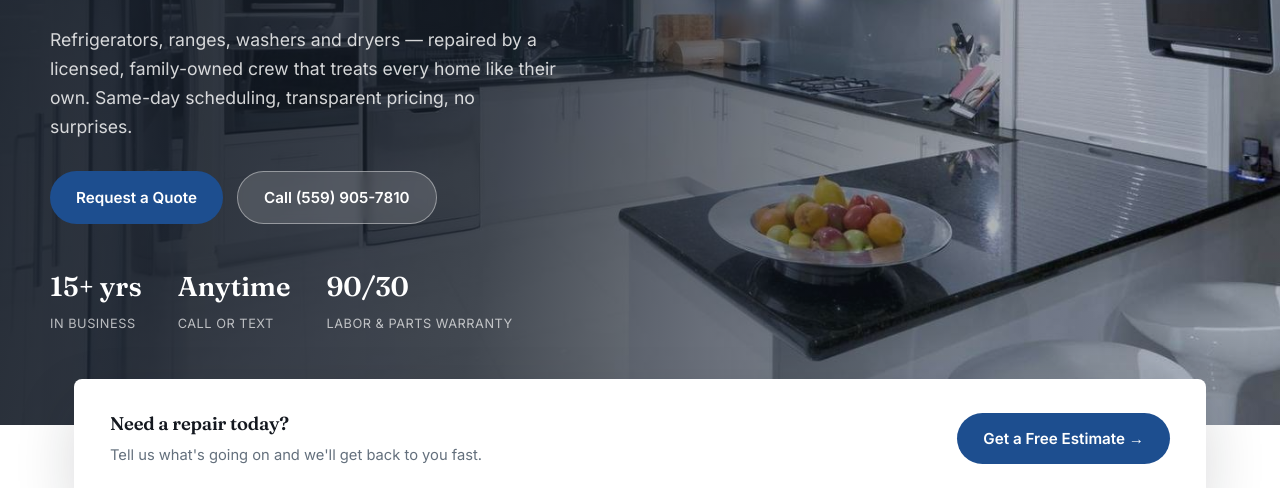
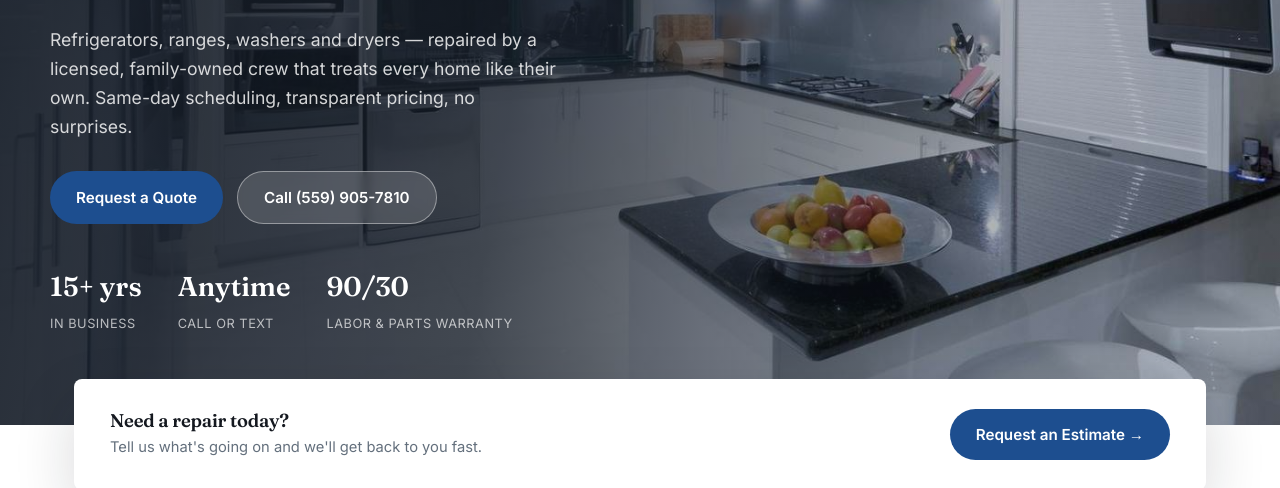
Before and after one commit to meshupstudio/MVI-Appliance, a plain HTML site: page index.html in a window 1280 px wide. Shown: the part 464-952 px from the top of the page. Drawn offline with Linux system fonts and the light colour scheme.

Commit message:
Fix homepage SEO issues: false 24-hour claim, CTA contradiction, meta, heading
- Replace the "24-Hour Service" info-card (implying guaranteed round-the-
  clock repairs) with "Same-Day Scheduling", matching the accurate
  same-day-when-possible language already used sitewide. This claim was
  missed by the earlier sitewide factual-consistency cleanup.
- Replace the "Get a Free Estimate" CTA with "Request an Estimate" to
  remove its direct contradiction with the "Diagnostic Fee" info-card on
  the same page, and to match "Request Service" CTA language used on
  /refrigerator-repair/ and the location pages.
- Rewrite the homepage meta/og/twitter description to match the sitewide
  140-155 char convention and lead with verified trust signals (since
  2009, license A45663, 90-day labor warranty) instead of generic
  "budget-friendly" language.
- Change the quote-bar heading from h3 to h2 to fix a heading-hierarchy
  skip (h1 was followed by an h3 before any h2). Renamed the matching
  CSS selector (.quote-bar h3 -> .quote-bar h2) so the heading's visual
  size/spacing is unchanged.

Title, H1, canonical, and all link destinations are unchanged per the
approved scope.

Co-Authored-By: Claude Sonnet 5 <noreply@anthropic.com>
Claude-Session: https://claude.ai/code/session_01Y9HvEvY35Z8oyE3uRr3MYE

```diff
--- a/css/style.css
+++ b/css/style.css
@@ -83,7 +83,7 @@ img { max-width: 100%; display: block; border-radius: var(--radius); }
   background: #fff; border-radius: var(--radius); box-shadow: 0 24px 60px rgba(20,24,31,0.16);
   padding: 30px 36px; display: flex; align-items: center; justify-content: space-between; gap: 24px; flex-wrap: wrap;
 }
-.quote-bar h3 { margin: 0 0 4px; font-size: 1.15rem; }
+.quote-bar h2 { margin: 0 0 4px; font-size: 1.15rem; }
 .quote-bar p { margin: 0; color: var(--gray); font-size: 0.92rem; }
 
 /* ---- Trust strip ---- */
--- a/index.html
+++ b/index.html
@@ -4,16 +4,16 @@
   <meta charset="UTF-8">
   <meta name="viewport" content="width=device-width, initial-scale=1">
   <title>Fresno Appliance Repair | MVI Appliance Services</title>
-  <meta name="description" content="Prompt &amp; budget-friendly repairs for appliances in Fresno. Call or text anytime. Licensed &amp; insured. Request a quote online.">
+  <meta name="description" content="Appliance repair in Fresno, Clovis &amp; Madera since 2009. Licensed &amp; insured (A45663), 90-day labor warranty. Call or text anytime.">
   <meta property="og:type" content="website">
   <meta property="og:title" content="Fresno Appliance Repair | MVI Appliance Services">
-  <meta property="og:description" content="Prompt &amp; budget-friendly repairs for appliances in Fresno. Call or text anytime. Licensed &amp; insured. Request a quote online.">
+  <meta property="og:description" content="Appliance repair in Fresno, Clovis &amp; Madera since 2009. Licensed &amp; insured (A45663), 90-day labor warranty. Call or text anytime.">
   <meta property="og:url" content="https://mviappliance.com/">
   <meta property="og:image" content="https://mviappliance.com/images/luxury-kitchen.jpg">
   <meta property="og:site_name" content="MVI Appliance Services">
   <meta name="twitter:card" content="summary_large_image">
   <meta name="twitter:title" content="Fresno Appliance Repair | MVI Appliance Services">
-  <meta name="twitter:description" content="Prompt &amp; budget-friendly repairs for appliances in Fresno. Call or text anytime. Licensed &amp; insured. Request a quote online.">
+  <meta name="twitter:description" content="Appliance repair in Fresno, Clovis &amp; Madera since 2009. Licensed &amp; insured (A45663), 90-day labor warranty. Call or text anytime.">
   <link rel="stylesheet" href="/css/fonts.css">
   <link rel="stylesheet" href="/css/style.css">
   <link rel="canonical" href="https://mviappliance.com/">
@@ -106,10 +106,10 @@
 <div class="wrap quote-bar-wrap">
   <div class="quote-bar">
     <div>
-      <h3>Need a repair today?</h3>
+      <h2>Need a repair today?</h2>
       <p>Tell us what's going on and we'll get back to you fast.</p>
     </div>
-    <a class="btn btn-blue" href="/contact/">Get a Free Estimate &rarr;</a>
+    <a class="btn btn-blue" href="/contact/">Request an Estimate &rarr;</a>
   </div>
 </div>
 
@@ -178,7 +178,7 @@
   <div class="wrap info-grid">
     <div class="info-card"><span class="num">01</span><h3>Diagnostic Fee</h3><p>No travel fees inside our service area &mdash; our fee covers the labor to properly identify the problem.</p></div>
     <div class="info-card"><span class="num">02</span><h3>Competitive Pricing</h3><p>Transparent pricing with a detailed estimate before repairs begin. No extra charge for weekends or holidays.</p></div>
-    <div class="info-card"><span class="num">03</span><h3>24-Hour Service</h3><p>Clovis, Fresno, Fort Washington, Woodward Park, Madera, Selma and Kerman &mdash; day or night.</p></div>
+    <div class="info-card"><span class="num">03</span><h3>Same-Day Scheduling</h3><p>Same-day scheduling whenever possible across Fresno, Clovis and Madera &mdash; call or text to check today's availability.</p></div>
     <div class="info-card"><span class="num">04</span><h3>Licensed &amp; Insured</h3><p>California License #A45663, with a 90-day labor and 30-day parts warranty on every job.</p></div>
     <div class="info-card"><span class="num">05</span><h3>Materials &amp; Labor Fee</h3><p>Our materials fee covers parts plus sourcing and warranty costs. Labor covers insurance and equipment.</p></div>
     <div class="info-card"><span class="num">06</span><h3>All Major Appliances</h3><p>Refrigerators, freezers, ice makers, dishwashers, disposals, stoves, ovens, cooktops, microwaves, washers and dryers.</p></div>
```
